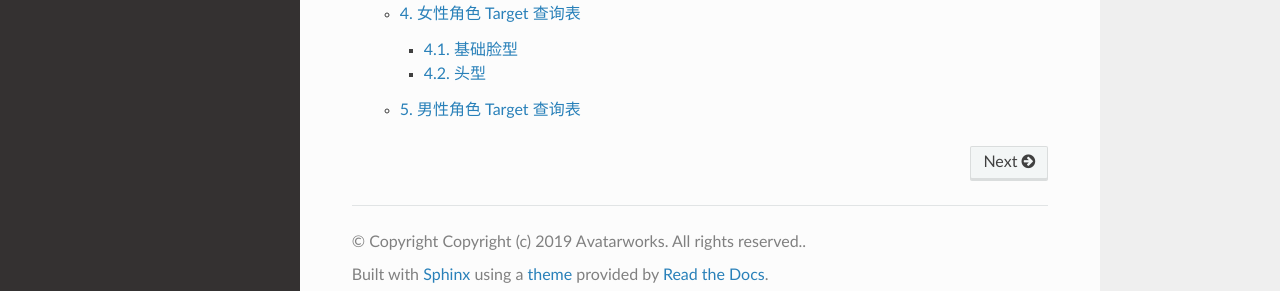
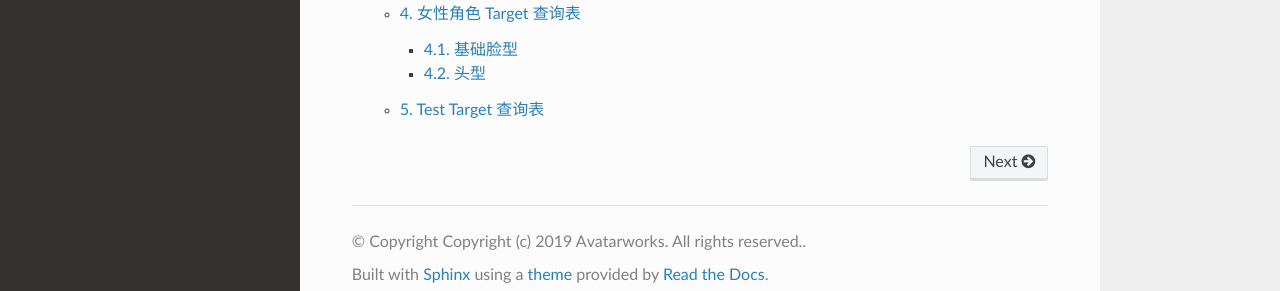
Before and after one commit to avatarworks/doc, a Sphinx documentation site: the page built from source/index.rst, in a window 1280 px wide and 1353 px high. Shown: the part 1042-1333 px from the top of the window. Built offline with Sphinx 7.4.7 and the Read the Docs theme 2.0.0, drawn with Linux system fonts in a browser that asks for light colours.

Commit message:
Update test.md

```diff
--- a/source/awsdk/test.md
+++ b/source/awsdk/test.md
@@ -1,4 +1,4 @@
-男性角色 Target 查询表
+Test Target 查询表
 ==================
 
 | First Header | Second Header | Third Header |
```
